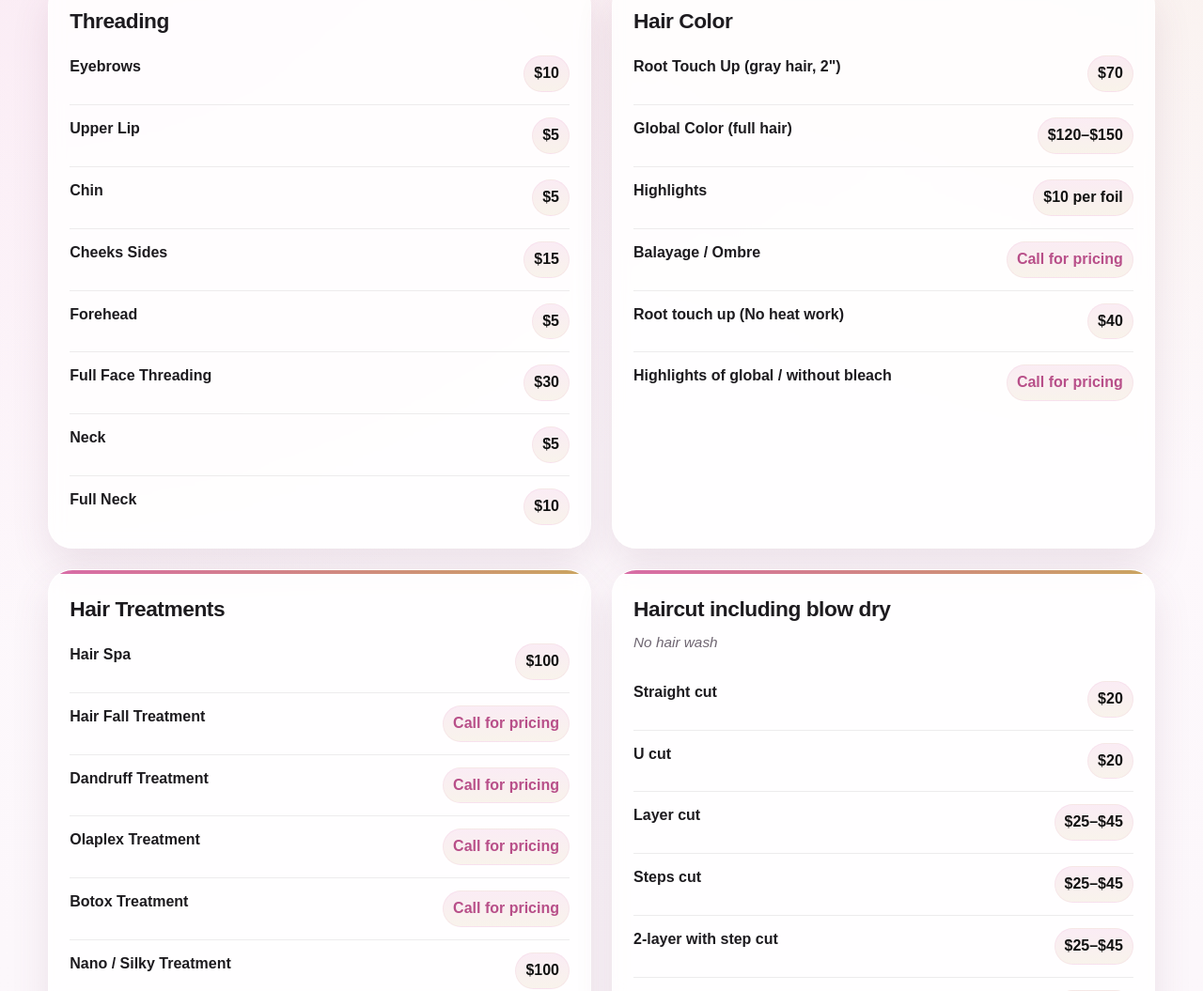
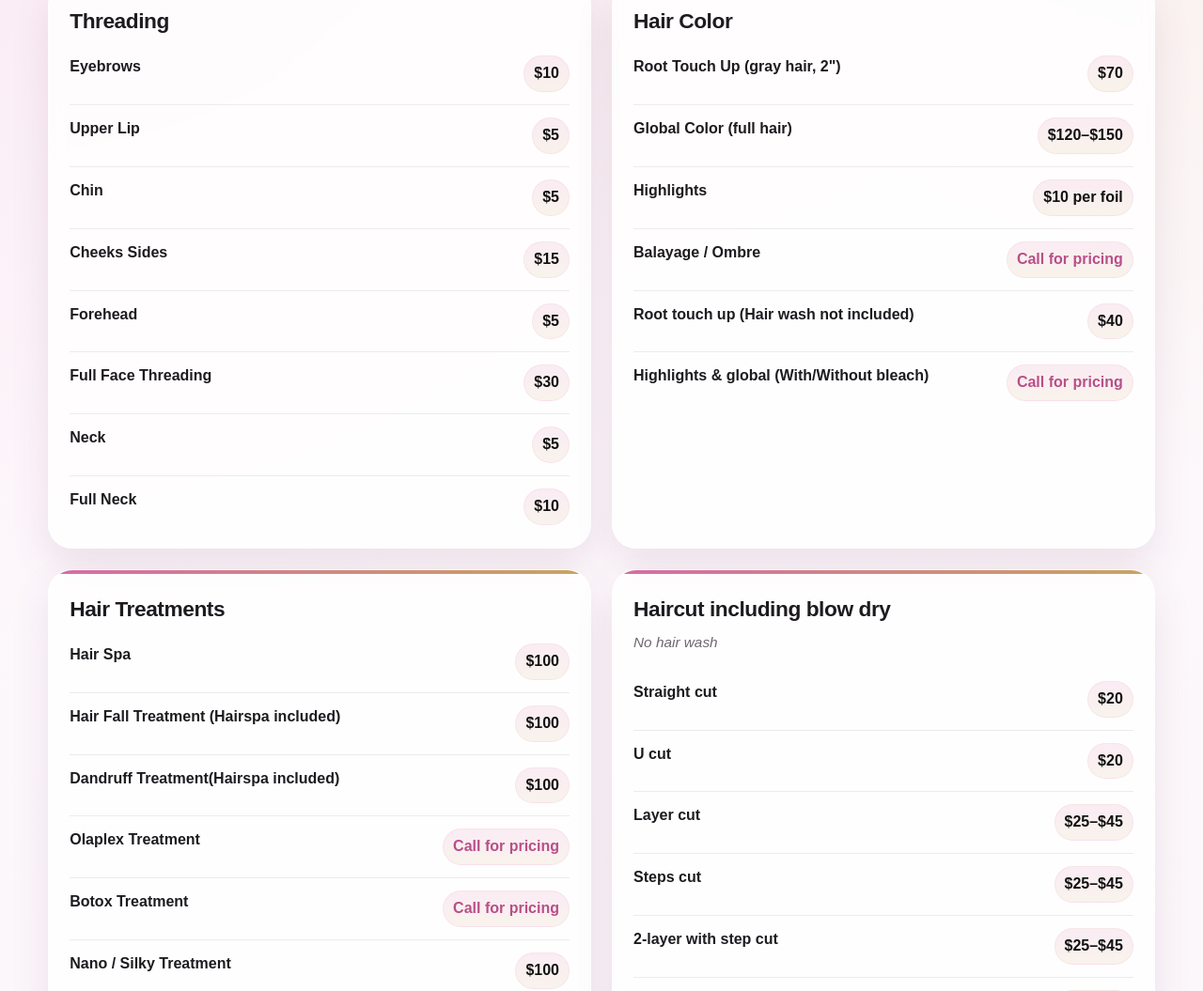
Before and after one commit to Mitanaya/slist, a plain HTML site: page index.html in a window 1280 px wide. Shown: the part 456-1511 px from the top of the page at 94% size. Drawn offline with Linux system fonts and the light colour scheme.

Commit message:
Update index.html

```diff
--- a/index.html
+++ b/index.html
@@ -344,16 +344,16 @@
             <li class="service-item"><div class="service-row"><span class="service-name">Global Color (full hair)</span><span class="price">$120–$150</span></div></li>
             <li class="service-item"><div class="service-row"><span class="service-name">Highlights</span><span class="price">$10 per foil</span></div></li>
             <li class="service-item"><div class="service-row"><span class="service-name">Balayage / Ombre</span><span class="price call">Call for pricing</span></div></li>
-            <li class="service-item"><div class="service-row"><span class="service-name">Root touch up (No heat work)</span><span class="price">$40</span></div></li>
-            <li class="service-item"><div class="service-row"><span class="service-name">Highlights of global / without bleach</span><span class="price call">Call for pricing</span></div></li>
+            <li class="service-item"><div class="service-row"><span class="service-name">Root touch up (Hair wash not included)</span><span class="price">$40</span></div></li>
+            <li class="service-item"><div class="service-row"><span class="service-name">Highlights & global (With/Without bleach)</span><span class="price call">Call for pricing</span></div></li>
           </ul>
         </section>
         <section class="card">
           <h2>Hair Treatments</h2>
           <ul class="service-list">
             <li class="service-item"><div class="service-row"><span class="service-name">Hair Spa</span><span class="price">$100</span></div></li>
-            <li class="service-item"><div class="service-row"><span class="service-name">Hair Fall Treatment</span><span class="price call">Call for pricing</span></div></li>
-            <li class="service-item"><div class="service-row"><span class="service-name">Dandruff Treatment</span><span class="price call">Call for pricing</span></div></li>
+            <li class="service-item"><div class="service-row"><span class="service-name">Hair Fall Treatment (Hairspa included)</span><span class="price">$100</span></div></li>
+            <li class="service-item"><div class="service-row"><span class="service-name">Dandruff Treatment(Hairspa included)</span><span class="price">$100</span></div></li>
             <li class="service-item"><div class="service-row"><span class="service-name">Olaplex Treatment</span><span class="price call">Call for pricing</span></div></li>
             <li class="service-item"><div class="service-row"><span class="service-name">Botox Treatment</span><span class="price call">Call for pricing</span></div></li>
             <li class="service-item">
```
